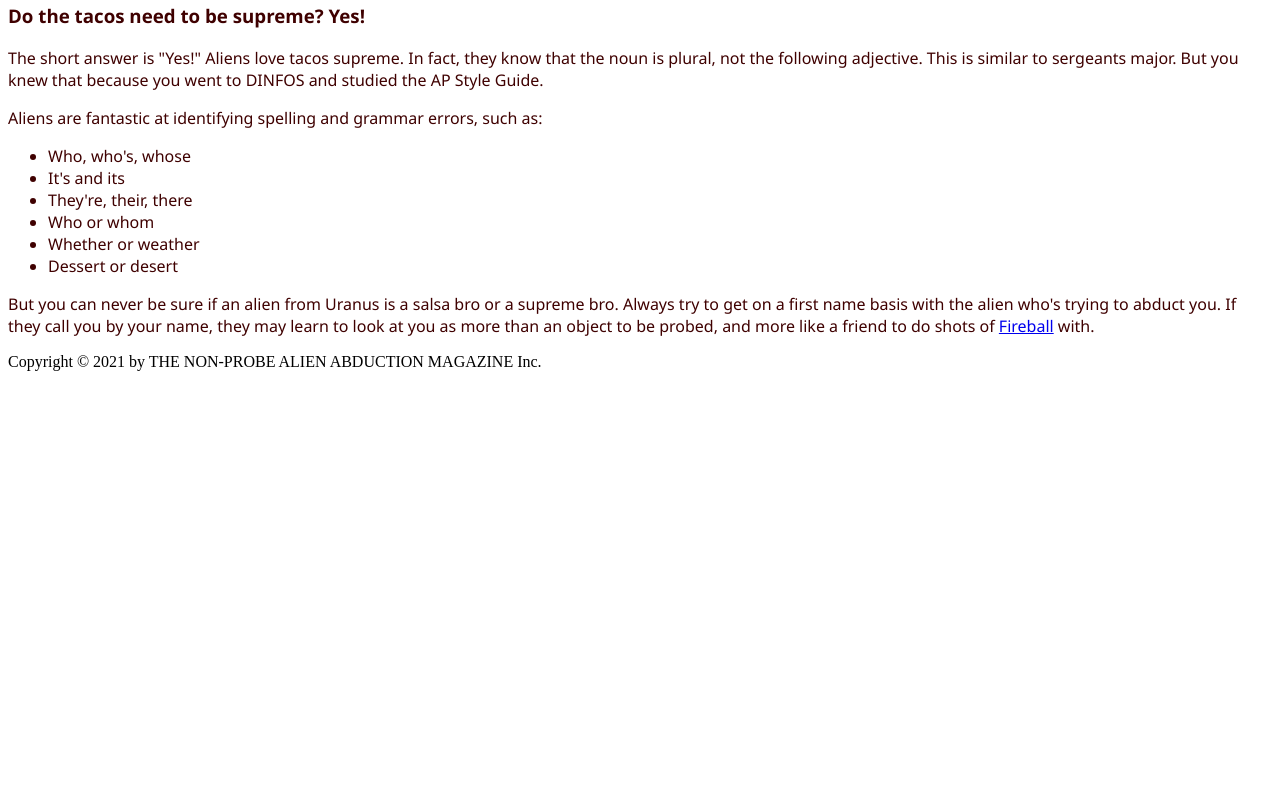
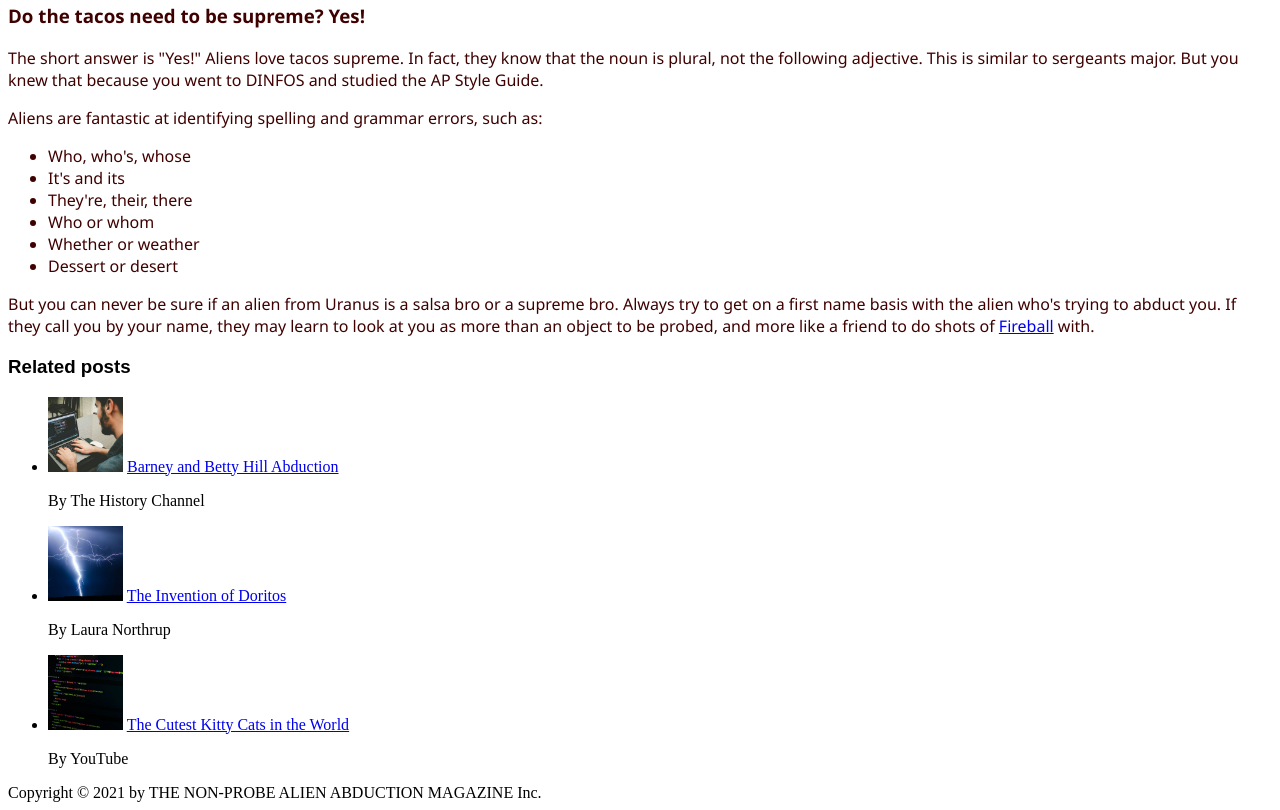
Before and after one commit to beautyTruth/Intro-to-HTML, a plain HTML site: page index.html in a window 1280 px wide. Shown: the part 763-1573 px from the top of the page. Before the commit the page ends 1142 px from the top, so only its background shows below. Drawn offline with Linux system fonts and the light colour scheme.

Commit message:
add changes resulting from first coding challenge

```diff
--- a/index.html
+++ b/index.html
@@ -33,7 +33,7 @@
     <h2>The Basic Way to Avoid an Alien Probing: Tacos</h2>
 
     <img
-      src="Alien.png"
+      src="./img/Alien.png"
       alt="cartoon picture of one-eyed alien"
       width="50"
       height="50"
@@ -45,7 +45,7 @@
     </p>
 
     <img
-      src="approaching-spaceship.jpeg"
+      src="./img/approaching-spaceship.jpeg"
       alt="image of a spaceship approaching"
       width="500"
       height="200"
@@ -117,6 +117,31 @@
       with.
     </p>
   </article>
+
+  <aside>
+    <h3 style="font-family: Futura, sans-serif;">Related posts</h3>
+    <ul>
+<li>
+<img src="/img/related-1.jpg" alt="image of a dude typing" width="75" height="75">
+<a href="https://www.history.com/news/first-alien-abduction-account-barney-betty-hill" target="_blank">Barney and Betty Hill Abduction</a>
+<p>By The History Channel</p>
+</li>
+<li>
+<img src="/img/related-2.jpg" alt="a picture of thunderbolts and lightning" width="75" height="75">
+<a href="https://www.consumerreports.org/consumerist/doritos-means-little-golden-things-and-they-were-invented-at-disneyland/" target="_blank">The Invention of Doritos</a>
+<p>By Laura Northrup</p>
+</li>
+<li>
+<img src="/img/related-3.jpg" alt="a picture of programming code on a screen" width="75" height="75">
+<a href="https://www.youtube.com/watch?v=-KOb5ef73Bo" target="_blank">The Cutest Kitty Cats in the World</a>
+<p>By YouTube</p>
+</li>
+    </ul>
+
+
+
+  </aside>
+
   <footer>
     Copyright &copy; 2021 by THE NON-PROBE ALIEN ABDUCTION MAGAZINE Inc.
   </footer>
```
Also changed, not shown: img/Alien.png (renamed from Alien.png), img/approaching-spaceship.jpeg (renamed from approaching-spaceship.jpeg), img/challenges.jpg (renamed from challenges.jpg), img/related-1.jpg (renamed from related-1.jpg), img/related-2.jpg (renamed from related-2.jpg), img/related-3.jpg (renamed from related-3.jpg).
